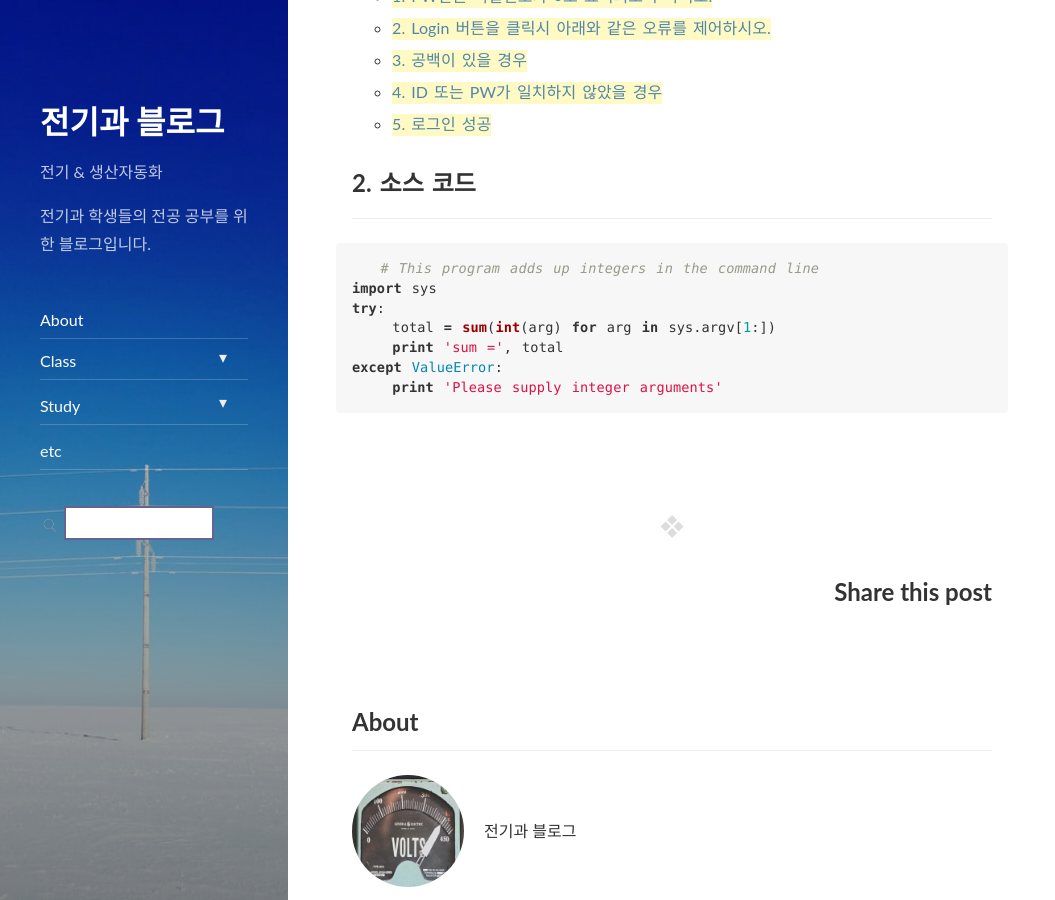
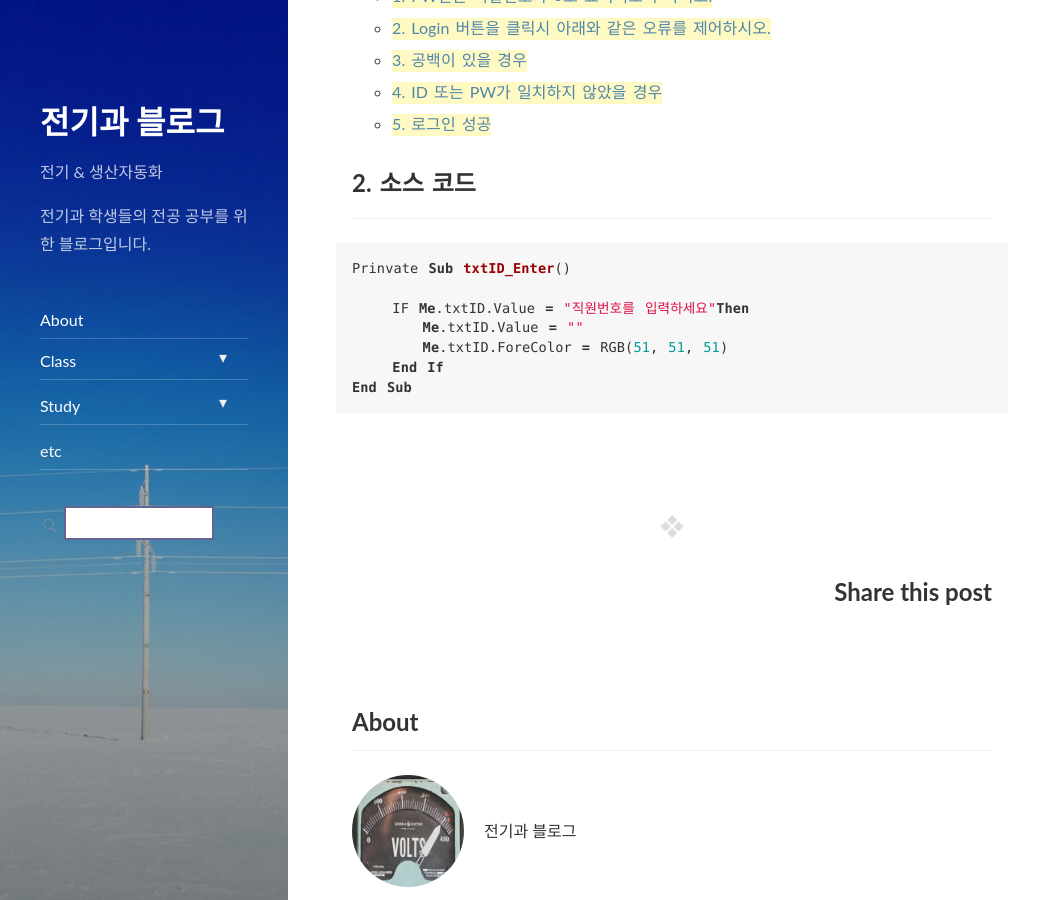
Before and after one commit to dovetail-park/dovetail-park.github.io, a Jekyll site: the page built from _posts/study/2021-02-11-making-blog01.md, in a window 1280 px wide and 900 px high, scrolled down 442 px. Shown: the whole window, without its empty margins (0-1055 px from the left). Built offline with Jekyll 4.4.1, drawn with Linux system fonts in a browser that asks for light colours; nearby versions of some CDN libraries.

Commit message:
Update 2021-02-11-making-blog01.md

````diff
--- a/_posts/study/2021-02-11-making-blog01.md
+++ b/_posts/study/2021-02-11-making-blog01.md
@@ -27,12 +27,12 @@ published: true
 
 ## 2. 소스 코드
 ---
-```python
-   # This program adds up integers in the command line
-import sys
-try:
-    total = sum(int(arg) for arg in sys.argv[1:])
-    print 'sum =', total
-except ValueError:
-    print 'Please supply integer arguments'
+```vb
+Prinvate Sub txtID_Enter()
+
+    IF Me.txtID.Value = "직원번호를 입력하세요"Then
+       Me.txtID.Value = ""
+       Me.txtID.ForeColor = RGB(51, 51, 51)
+    End If
+End Sub
 ```
````
